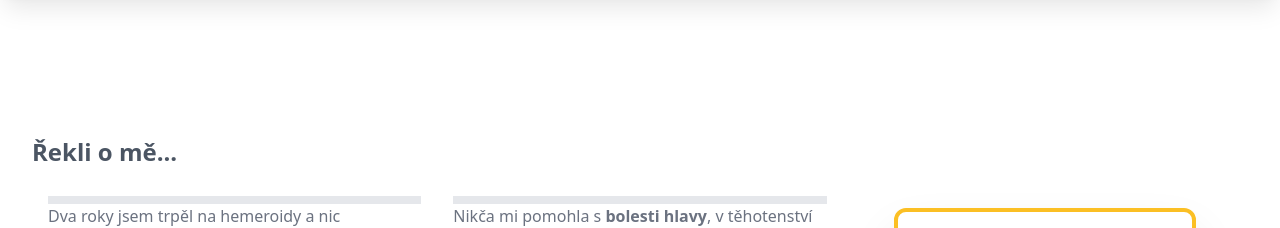
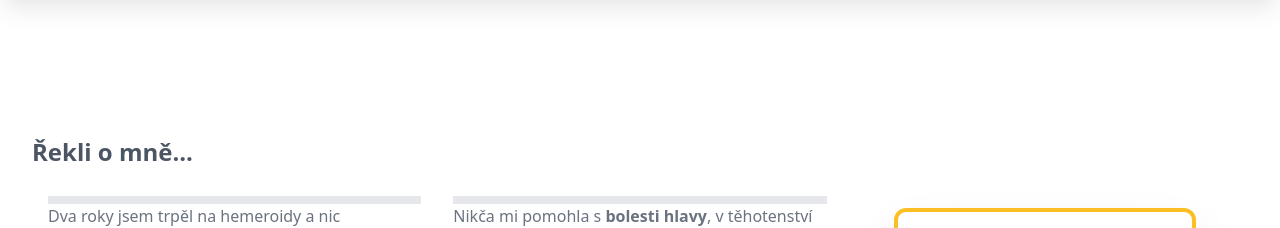
Before and after one commit to wentura/nikolasmejkalova.cz, a Next.js app: page / in a window 1280 px wide. Shown: the part 5660-5888 px from the top of the page. Built offline with nearby package versions, Linux system fonts and the light colour scheme.

Commit message:
recenze a blog

```diff
--- a/components/recenze.jsx
+++ b/components/recenze.jsx
@@ -6,7 +6,7 @@ export default function Recenze({ lp }) {
   return (
     <div className="mx-auto max-w-screen-2xl px-4 md:px-8 py-6 sm:py-8 lg:py-12 mt-24 text-gray-500">
       <h3 className="mb-2 text-left text-xl font-bold text-gray-600 sm:text-2xl md:mb-3">
-        Řekli o mě...
+        Řekli o mně...
       </h3>
       <div className="flex flex-wrap">
         {/* quote - start */}
--- a/components/recenze_data.js
+++ b/components/recenze_data.js
@@ -1,7 +1,7 @@
 export const recenze = [
   {
     name: "Ludmila",
-    text: "<p class='pb-2'><strong>Nikola a její terapie mě vrátily zpět do života!</strong> Čtyři roky potíží se zažíváním, kdy lékaři přes nespočet testů a vyšetření stále opakovali že jsem zdravá a já přitom nemohla konzumovat lepek, laktózu, sóju a nespočet dalších potravin. I před nekonzumaci oněch potravin jsem stále měla potíže, které mě pomalu připravovaly o veškeré radosti v životě jako cestování, pracovní flexibilita, jídlo mimo domov,posezení s přáteli apod.</p><p class='pb-2'>Tyto problémy zmizely jako mávnutím proutku poté, co jsem potkala Nikolu a začala docházet na terapie. Již po prvním sezení se většina potíží ztratila. A jak to bývá, vyřešíte-li jeden problém, najdou se další, mnoho let upozaděné, ale i s těmi mi dokázala pomoci. Věci malicherné ale obtěžující, věci dlouhodobé, z dětství atd. S tím vším mi pomohla a já nyní mohu prohlásit, po necelém roce spolupráce, že opět žiji naplno a mohu dělat to, co mě těší.</p><p>Nikola má úžasný přístup, je přátelská, chápavá a obětavá. Pomohla mi v mé nejtěžší hodině a vrátila mě zpět do plnohodnotného života a za to ji budu navždy vděčná!</p>",
+    text: "<p class='pb-2'><strong class='text-xl'>Nikola a její terapie mě vrátily zpět do života!</strong> Čtyři roky potíží se zažíváním, kdy lékaři přes nespočet testů a vyšetření stále opakovali že jsem zdravá a já přitom nemohla konzumovat lepek, laktózu, sóju a nespočet dalších potravin. I před nekonzumaci oněch potravin jsem stále měla potíže, které mě pomalu připravovaly o veškeré radosti v životě jako cestování, pracovní flexibilita, jídlo mimo domov, posezení s přáteli apod.</p><p class='pb-2'>Tyto problémy zmizely jako mávnutím proutku poté, co jsem potkala Nikolu a začala docházet na terapie. Již po prvním sezení se většina potíží ztratila. A jak to bývá, vyřešíte-li jeden problém, najdou se další, mnoho let upozaděné, ale i s těmi mi dokázala pomoci. Věci malicherné ale obtěžující, věci dlouhodobé, z dětství atd. S tím vším mi pomohla a já nyní mohu prohlásit, po necelém roce spolupráce, že opět žiji naplno a mohu dělat to, co mě těší.</p><p>Nikola má úžasný přístup, je přátelská, chápavá a obětavá. Pomohla mi v mé nejtěžší hodině a vrátila mě zpět do plnohodnotného života a za to ji budu navždy vděčná!</p>",
   },
   {
     name: "Kristýna",
@@ -9,7 +9,7 @@ export const recenze = [
   },
   {
     name: "Klára",
-    text: "<p class='pb-2'>Nikdy jsem moc nebyla na psaní recenzi ale tady udělám výjimku.</p><p class='pb-2'><strong>Velice dlouho jsem toužila po miminku.</strong></p><p class='pb-2'>Prošla jsem všemi ožnými vyšetřeními, ale nic nebylo úspěšné pak mi kamaradka doporučila Nikču a co si budem úplně jsem nevěřila, ale zhruba měsíc po našem sezení se na těhu testu objevila i druhá čárka.</p><p class='pb-2'>Poté jsem Nikču navštívila ještě jednou, protože co si budeme strach z porodu má snad každá z nás i když to před okolím tak úplně nepřizname a musím říct té se opět povedlo na třetí kontrakci byl venku zdravý klučina cca od přijetí do porodnice 4 hodinky na prvorodičku super s podotýkám ze je mi již 41.</p><p class='pb-2'>Tímto bych chtěla Nikol moc poděkovat a doporučit všem kteří nechtějí vše řešit jen lékařsky netuším jak to dělá ale daří se.</p>",
+    text: "<p class='pb-2'>Nikdy jsem moc nebyla na psaní recenzi, ale tady udělám výjimku.</p><p class='pb-2'><strong>Velice dlouho jsem toužila po miminku.</strong></p><p class='pb-2'>Prošla jsem všemi možnými vyšetřeními, ale nic nebylo úspěšné pak mi kamarádka doporučila Nikču a co si budem' úplně jsem nevěřila, ale zhruba měsíc po našem sezení se na těhu testu objevila i druhá čárka.</p><p class='pb-2'>Poté jsem Nikču navštívila ještě jednou, protože co si budeme strach z porodu má snad každá z nás i když to před okolím tak úplně nepřizn8me a musím říct... té se opět povedlo na třetí kontrakci byl venku zdravý klučina cca od přijetí do porodnice 4 hodinky na prvorodičku super s podotýkám ze je mi již 41.</p><p class='pb-2'>Tímto bych chtěla Nikol moc poděkovat a doporučit všem kteří nechtějí vše řešit jen lékařsky netuším jak to dělá ale daří se.</p>",
   },
   {
     name: "Jarda",
```
